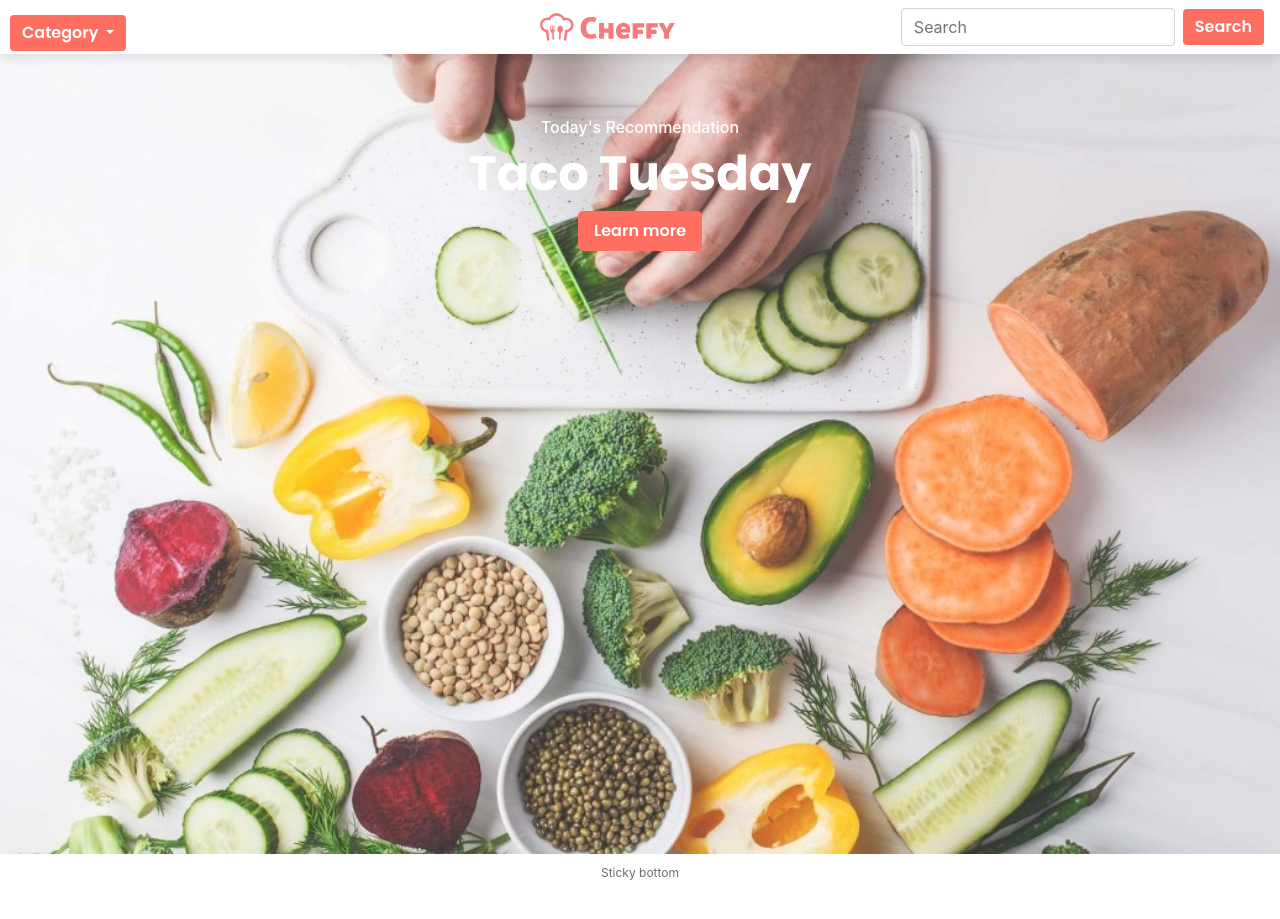
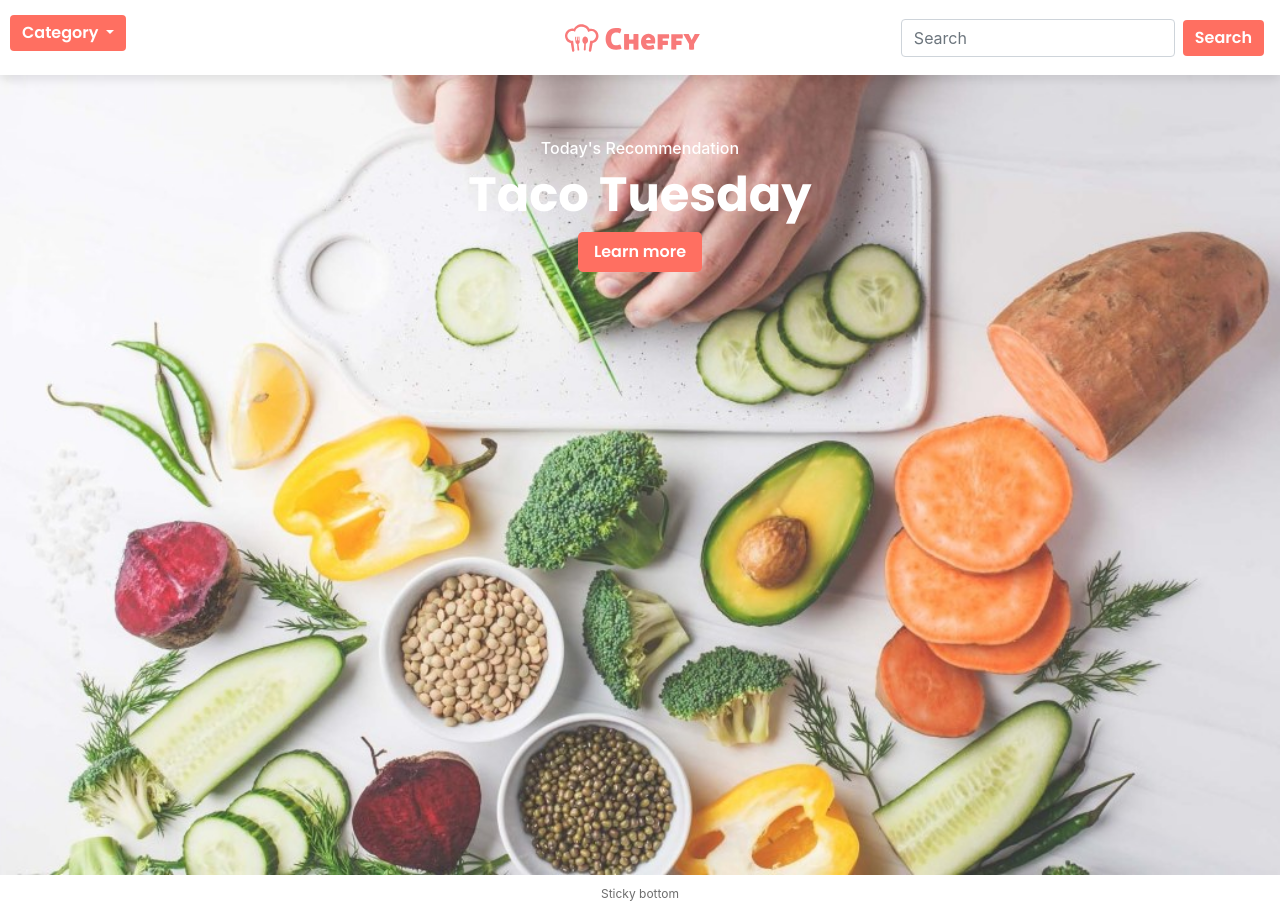
Before and after one commit to jihyeonoh12/project-one, a plain HTML site: page index.html in a window 1280 px wide. Before the commit the page ends 898 px from the top, so only its background shows below. Drawn offline with nearby package versions, Linux system fonts and the light colour scheme.

Commit message:
logo center

```diff
--- a/style.css
+++ b/style.css
@@ -48,17 +48,19 @@ nav {
     position: relative;
     background-color: white;
     box-shadow: 0 5px 10px -1px rgba(0,0,1,.1);
+    height: 75px;
 }
 
 .nav-logo {
 
-  margin-left: 42%;
+  position: fixed;
+  left: 50%;
+margin-left: -75px;
 
 }
 .navbar-toggler {
 
 }
-
 .dropdown {
     position: fixed;
     left: 10px;
```
